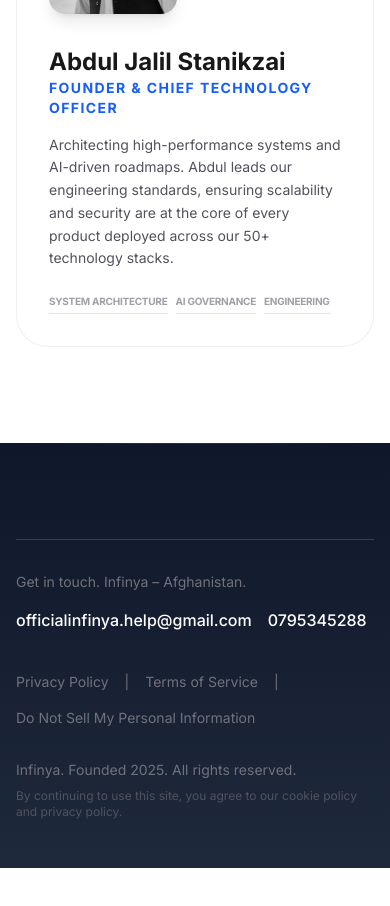
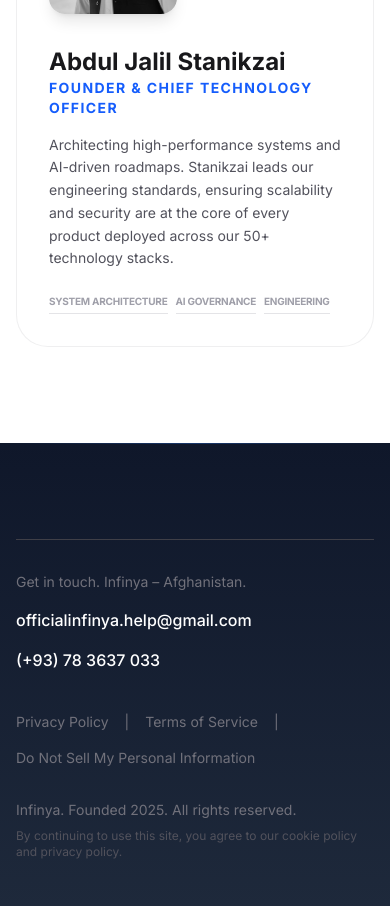
Before and after one commit to Jalil-hamdard/profile, a React (Vite) app: page /about in a window 390 px wide. Shown: the part 4120-5026 px from the top of the page. Before the commit the page ends 4988 px from the top, so only its background shows below. Built offline with nearby package versions, Linux system fonts and the light colour scheme.

Commit message:
I have changed the phone number and also the Abdul to stanikzai in introduction page

```diff
--- a/package.json
+++ b/package.json
@@ -10,12 +10,12 @@
     "preview": "vite preview"
   },
   "dependencies": {
-    "react-router-dom": "^7.6.1",
     "@react-three/drei": "^10.7.7",
     "@react-three/fiber": "^9.5.0",
     "@tailwindcss/vite": "^4.1.18",
     "react": "^19.2.0",
     "react-dom": "^19.2.0",
+    "react-router-dom": "^7.6.1",
     "tailwindcss": "^4.1.18",
     "three": "^0.182.0"
   },
@@ -24,7 +24,7 @@
     "@types/react": "^19.2.7",
     "@types/react-dom": "^19.2.3",
     "@vitejs/plugin-react": "^5.1.1",
-    "eslint": "^9.39.1",
+    "eslint": "^10.0.1",
     "eslint-plugin-react-hooks": "^7.0.1",
     "eslint-plugin-react-refresh": "^0.4.24",
     "globals": "^16.5.0",
--- a/src/components/BairesFooter.jsx
+++ b/src/components/BairesFooter.jsx
@@ -7,7 +7,7 @@
           <p className="text-sm text-zinc-500">Get in touch. Infinya – Afghanistan.</p>
           <div className="mt-4 flex flex-wrap gap-4 md:gap-6">
             <a href="mailto:officialinfinya.help@gmail.com" className="text-white font-medium hover:underline">officialinfinya.help@gmail.com</a>
-            <a href="tel:+930795345288" className="text-white font-medium hover:underline">0795345288</a>
+            <a href="tel:+930795345288" className="text-white font-medium hover:underline">(+93) 78 3637 033</a>
           </div>
         </div>
         <div className="mt-10 flex flex-wrap gap-4 text-sm text-zinc-500">
--- a/src/pages/OurStory.jsx
+++ b/src/pages/OurStory.jsx
@@ -14,7 +14,7 @@
     image: '/cto.jpeg',
     name: 'Abdul Jalil Stanikzai',
     role: 'Founder & Chief Technology Officer',
-    bio: 'Architecting high-performance systems and AI-driven roadmaps. Abdul leads our engineering standards, ensuring scalability and security are at the core of every product deployed across our 50+ technology stacks.',
+    bio: 'Architecting high-performance systems and AI-driven roadmaps. Stanikzai leads our engineering standards, ensuring scalability and security are at the core of every product deployed across our 50+ technology stacks.',
     tags: ['System Architecture', 'AI Governance', 'Engineering'],
   },
 ]
```
Also changed, not shown: 1 other file (tests, documents, lock files or other folders).
